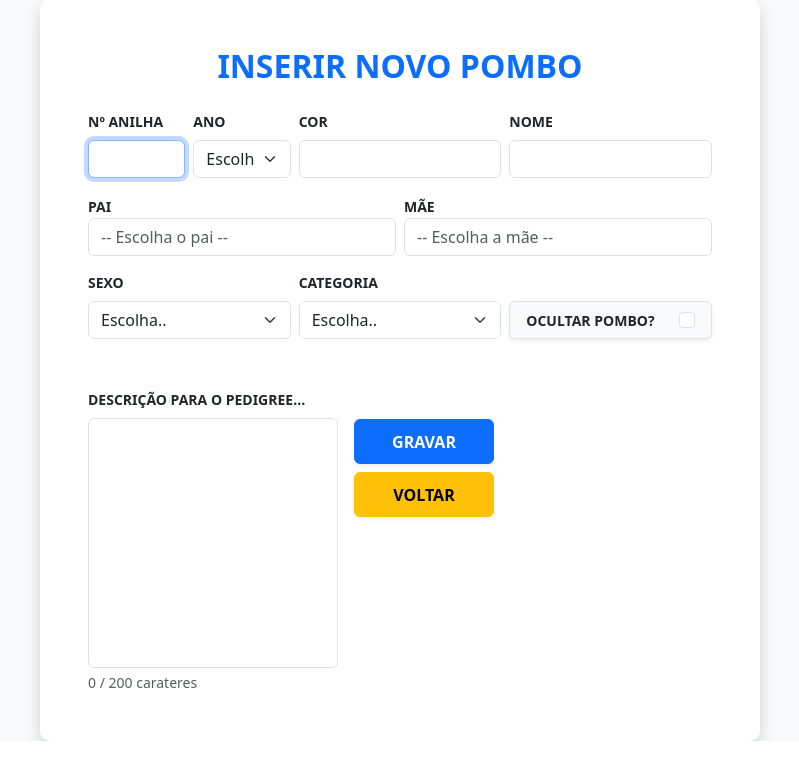
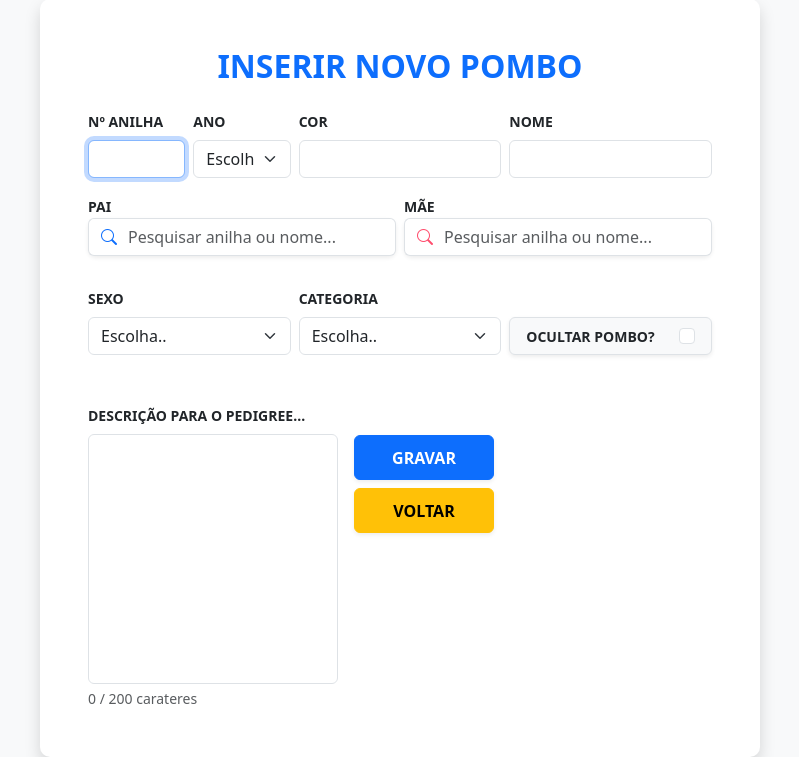
Before and after one commit to bezeguinho/myloft, a Flask app: page /novo_pombo in a window 1280 px wide. Shown: the part 123-880 px from the top of the page, without its empty margins (240-1039 px from the left). Run offline with Flask 3, Linux system fonts and the light colour scheme; a user stored in the database is signed in; tables that the repository leaves empty hold one stand-in row (values such as "Sample post").

Commit message:
colocar lupa nos pais

```diff
--- a/templates/pombo_form.html
+++ b/templates/pombo_form.html
@@ -133,55 +133,97 @@
                     <!-- 2. Linha de Progenitores (Pai e Mãe lado a lado) -->
                     <div class="row g-2 mb-3">
                         <!-- Pai -->
-                        <div class="col-12 col-md-6 position-relative">
+                        <div class="col-md-6 mb-3 position-relative" id="container_pai">
                             <label class="fw-bold text-uppercase small">Pai</label>
-                            <input type="text" id="search_pai" class="form-control" placeholder="-- Escolha o pai --"
-                                autocomplete="off"
+
+                            <!-- Input com Lupa Integrada -->
+                            <div class="input-group shadow-sm" style="border-radius: 8px;">
+                                <span class="input-group-text bg-white border-end-0 text-primary"><i
+                                        class="bi bi-search"></i></span>
+                                <input type="text" id="search_pai" class="form-control border-start-0 ps-0"
+                                    placeholder="Pesquisar anilha ou nome..." autocomplete="off"
                                     value="{% if pombo and pombo.pai %}{% for m in machos %}{% if m.id == pombo.pai %}{{ m.anilha }} ({{ m.ano }}){% endif %}{% endfor %}{% endif %}"
-                                onclick="this.select(); filtrarProgenitores('pai');"
-                                onfocus="this.select(); filtrarProgenitores('pai');"
-                                oninput="filtrarProgenitores('pai')">
-                            <input type="hidden" name="pai_id" id="pai_id" value="{{ pombo.pai_id if pombo else '' }}">
-                            <ul id="list_pai" class="dropdown-menu w-100 shadow-sm custom-dropdown">
+                                    onfocus="this.select(); filtrarDropdown('pai');" oninput="filtrarDropdown('pai')">
+                            </div>
+                            <input type="hidden" name="pai_id" id="pai_id" value="{{ pombo.pai if pombo else '' }}">
+
+                            <!-- Menu Dropdown -->
+                            <div id="list_pai" class="dropdown-menu w-100 p-2 shadow-lg"
+                                style="max-height: 280px; overflow-y: auto; position: absolute; z-index: 1050; top: 100%; display: none;">
+                                <button type="button" class="dropdown-item fw-bold text-danger mb-1"
+                                    onclick="selecionarProgenitor('pai', '', '')">
+                                    <i class="bi bi-x-circle me-1"></i> Nenhum / Limpar
+                                </button>
+
+                                <div id="opcoes_pai">
                                     {% for m in machos %}
-                                <li class="dropdown-item pombo-opt d-flex align-items-center" data-id="{{ m.id }}"
+                                    <button type="button" class="dropdown-item pombo-opt-pai" data-id="{{ m.id }}"
                                         data-ano="{{ m.ano }}" data-anilha="{{ m.anilha }}"
-                                    data-nome="{{ m.nome|upper or '' }}" data-cor="{{ m.cor|upper or '' }}"
-                                    style="cursor: pointer; font-size: 0.75rem;">
-                                    <span class="fw-bold text-primary">{{ m.anilha }} -{{ (m.ano|string)[-2:] }}</span>
-                                    {% if m.cor %}<span class="ms-2 text-dark text-truncate" style="max-width: 70px;">•
-                                        {{ m.cor|upper }}</span>{% endif %}
-                                    {% if m.nome %}<span class="ms-2 text-secondary fst-italic text-truncate">{{
-                                        m.nome|upper }}</span>{% endif %}
-                                </li>
+                                        data-nome="{{ m.nome|lower or '' }}"
+                                        onclick="selecionarProgenitor('pai', '{{ m.id }}', '{{ m.anilha }} ({{ m.ano }})')">
+                                        <span class="fw-bold text-primary">{{ m.anilha }}</span> ({{ m.ano }}) {% if
+                                        m.nome %}- {{ m.nome }}{% endif %}
+                                    </button>
                                     {% endfor %}
-                            </ul>
+                                </div>
+
+                                <!-- Alerta: Não Existe / Inserir Novo -->
+                                <div id="notfound_pai" style="display: none;">
+                                    <hr class="dropdown-divider">
+                                    <a href="{{ url_for('novo_pombo') }}" target="_blank"
+                                        class="dropdown-item text-center fw-bold py-2"
+                                        style="background-color: #eef4ff; color: #0d6efd; border-radius: 8px; white-space: normal;">
+                                        <i class="bi bi-plus-circle me-2"></i>Não existe. Quer inserir pombo?
+                                    </a>
+                                </div>
+                            </div>
                         </div>
 
                         <!-- Mãe -->
-                        <div class="col-12 col-md-6 position-relative">
+                        <div class="col-md-6 mb-3 position-relative" id="container_mae">
                             <label class="fw-bold text-uppercase small">Mãe</label>
-                            <input type="text" id="search_mae" class="form-control" placeholder="-- Escolha a mãe --"
-                                autocomplete="off"
+
+                            <!-- Input com Lupa Integrada -->
+                            <div class="input-group shadow-sm" style="border-radius: 8px;">
+                                <span class="input-group-text bg-white border-end-0" style="color: #ff4d6d;"><i
+                                        class="bi bi-search"></i></span>
+                                <input type="text" id="search_mae" class="form-control border-start-0 ps-0"
+                                    placeholder="Pesquisar anilha ou nome..." autocomplete="off"
                                     value="{% if pombo and pombo.mae %}{% for f in femeas %}{% if f.id == pombo.mae %}{{ f.anilha }} ({{ f.ano }}){% endif %}{% endfor %}{% endif %}"
-                                onclick="this.select(); filtrarProgenitores('mae');"
-                                onfocus="this.select(); filtrarProgenitores('mae');"
-                                oninput="filtrarProgenitores('mae')">
-                            <input type="hidden" name="mae_id" id="mae_id" value="{{ pombo.mae_id if pombo else '' }}">
-                            <ul id="list_mae" class="dropdown-menu w-100 shadow-sm custom-dropdown">
+                                    onfocus="this.select(); filtrarDropdown('mae');" oninput="filtrarDropdown('mae')">
+                            </div>
+                            <input type="hidden" name="mae_id" id="mae_id" value="{{ pombo.mae if pombo else '' }}">
+
+                            <!-- Menu Dropdown -->
+                            <div id="list_mae" class="dropdown-menu w-100 p-2 shadow-lg"
+                                style="max-height: 280px; overflow-y: auto; position: absolute; z-index: 1050; top: 100%; display: none;">
+                                <button type="button" class="dropdown-item fw-bold text-danger mb-1"
+                                    onclick="selecionarProgenitor('mae', '', '')">
+                                    <i class="bi bi-x-circle me-1"></i> Nenhum / Limpar
+                                </button>
+
+                                <div id="opcoes_mae">
                                     {% for f in femeas %}
-                                <li class="dropdown-item pombo-opt d-flex align-items-center" data-id="{{ f.id }}"
+                                    <button type="button" class="dropdown-item pombo-opt-mae" data-id="{{ f.id }}"
                                         data-ano="{{ f.ano }}" data-anilha="{{ f.anilha }}"
-                                    data-nome="{{ f.nome|upper or '' }}" data-cor="{{ f.cor|upper or '' }}"
-                                    style="cursor: pointer; font-size: 0.75rem;">
-                                    <span class="fw-bold text-primary">{{ f.anilha }} -{{ (f.ano|string)[-2:] }}</span>
-                                    {% if f.cor %}<span class="ms-2 text-dark text-truncate" style="max-width: 70px;">•
-                                        {{ f.cor|upper }}</span>{% endif %}
-                                    {% if f.nome %}<span class="ms-2 text-secondary fst-italic text-truncate">{{
-                                        f.nome|upper }}</span>{% endif %}
-                                </li>
+                                        data-nome="{{ f.nome|lower or '' }}"
+                                        onclick="selecionarProgenitor('mae', '{{ f.id }}', '{{ f.anilha }} ({{ f.ano }})')">
+                                        <span class="fw-bold" style="color: #ff4d6d;">{{ f.anilha }}</span> ({{ f.ano
+                                        }}) {% if f.nome %}- {{ f.nome }}{% endif %}
+                                    </button>
                                     {% endfor %}
-                            </ul>
+                                </div>
+
+                                <!-- Alerta: Não Existe / Inserir Novo -->
+                                <div id="notfound_mae" style="display: none;">
+                                    <hr class="dropdown-divider">
+                                    <a href="{{ url_for('novo_pombo') }}" target="_blank"
+                                        class="dropdown-item text-center fw-bold py-2"
+                                        style="background-color: #fff0f3; color: #ff4d6d; border-radius: 8px; white-space: normal;">
+                                        <i class="bi bi-plus-circle me-2"></i>Não existe. Quer inserir pombo?
+                                    </a>
+                                </div>
+                            </div>
                         </div>
                     </div>
 
@@ -284,23 +326,25 @@
 </div>
 
 <script>
-    // 1. FILTRO COM PESQUISA INTEGRADA E ABERTURA GARANTIDA
-    function filtrarProgenitores(tipo) {
+    // 1. FILTRO INTELIGENTE COM AVISO DE "NÃO EXISTE"
+    function filtrarDropdown(tipo) {
         const input = document.getElementById('search_' + tipo);
         const lista = document.getElementById('list_' + tipo);
         if (!input || !lista) return;
 
-        // Fecha a OUTRA lista para evitar sobreposições
+        // Fecha a lista do outro progenitor para não sobrepor
         const outroTipo = tipo === 'pai' ? 'mae' : 'pai';
         const listaOutro = document.getElementById('list_' + outroTipo);
-        if (listaOutro) listaOutro.classList.remove('show');
+        if (listaOutro) listaOutro.style.display = 'none';
+
+        lista.style.display = 'block'; // Abre a lista atual
 
         const termo = input.value.toLowerCase();
         const anoFilhoSelect = document.getElementById('ano_select');
         const anoFilho = anoFilhoSelect ? parseInt(anoFilhoSelect.value) : 0;
 
         let visiveis = 0;
-        const options = lista.querySelectorAll('.pombo-opt');
+        const options = document.querySelectorAll('.pombo-opt-' + tipo);
 
         options.forEach(opt => {
             const anoP = parseInt(opt.getAttribute('data-ano'));
@@ -316,34 +360,33 @@
             } else {
                 opt.style.display = 'none';
             }
-
-            // Evento de clique para escolher o pombo
-            opt.onclick = function (e) {
-                e.preventDefault();
-                input.value = opt.innerText.trim();
-                document.getElementById(tipo + '_id').value = opt.getAttribute('data-id');
-                lista.classList.remove('show');
-            };
         });
 
-        // Mostra a lista acionando a classe nativa do Bootstrap
-        if (visiveis > 0) {
-            lista.classList.add('show');
+        // Mostra a caixa de "Não existe" se não houver pombos correspondentes
+        const notFoundBox = document.getElementById('notfound_' + tipo);
+        if (visiveis === 0) {
+            notFoundBox.style.display = 'block';
         } else {
-            lista.classList.remove('show');
+            notFoundBox.style.display = 'none';
         }
     }
 
-    // Fechar ao clicar noutro lado qualquer do ecrã
+    // 2. FUNÇÃO DE SELEÇÃO
+    function selecionarProgenitor(tipo, id, texto) {
+        document.getElementById('search_' + tipo).value = texto;
+        document.getElementById(tipo + '_id').value = id;
+        document.getElementById('list_' + tipo).style.display = 'none';
+    }
+
+    // Fechar ao clicar fora
     document.addEventListener('click', function (e) {
-        if (!e.target.closest('.position-relative')) {
+        if (!e.target.closest('#container_pai') && !e.target.closest('#container_mae')) {
             const listPai = document.getElementById('list_pai');
             const listMae = document.getElementById('list_mae');
-            if (listPai) listPai.classList.remove('show');
-            if (listMae) listMae.classList.remove('show');
+            if (listPai) listPai.style.display = 'none';
+            if (listMae) listMae.style.display = 'none';
         }
     });
-
     // Inicialização de página
     document.addEventListener('DOMContentLoaded', function () {
         // 1. Cursor a piscar na anilha
```
Lines whose indentation alone changed are shown as unchanged.
